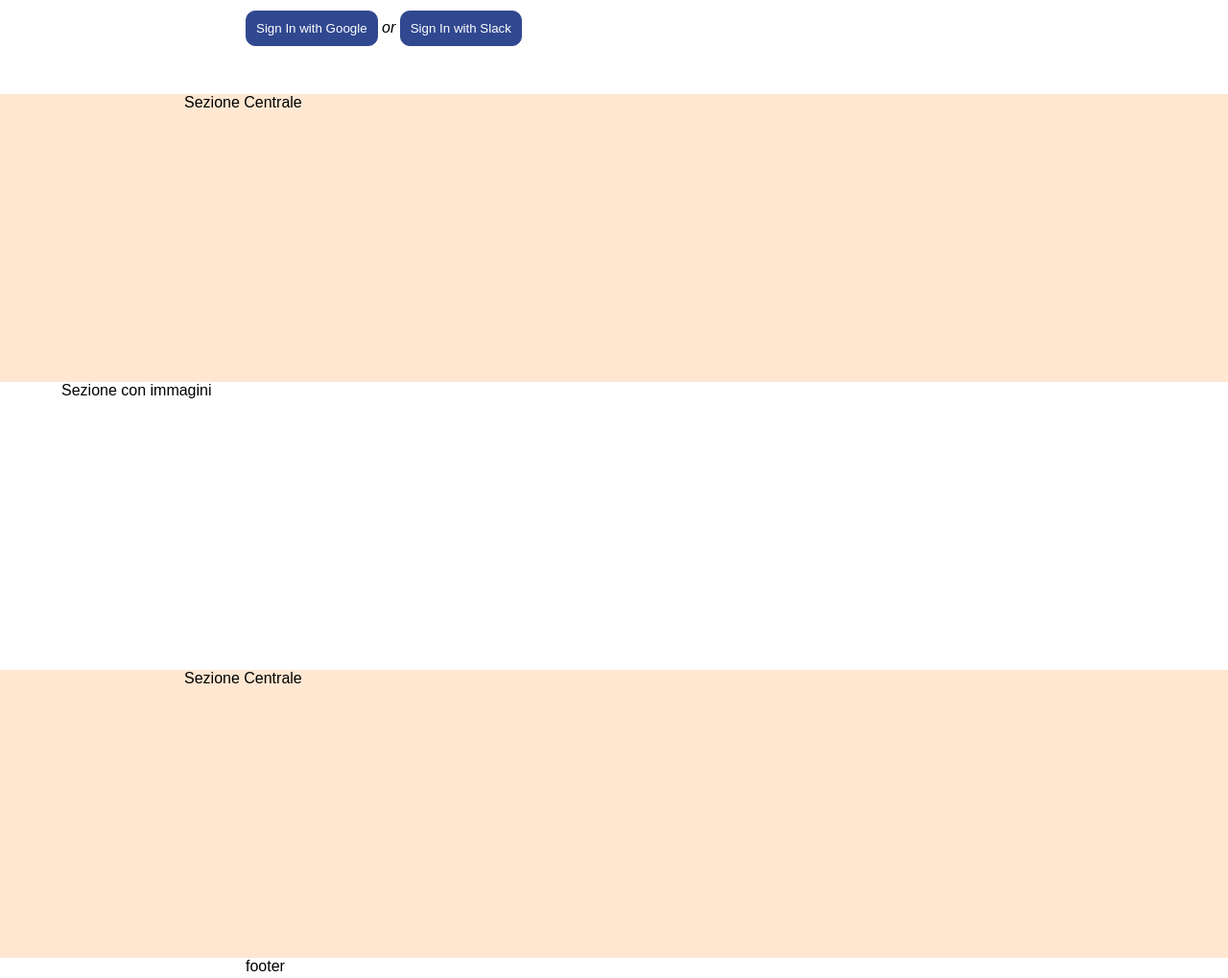
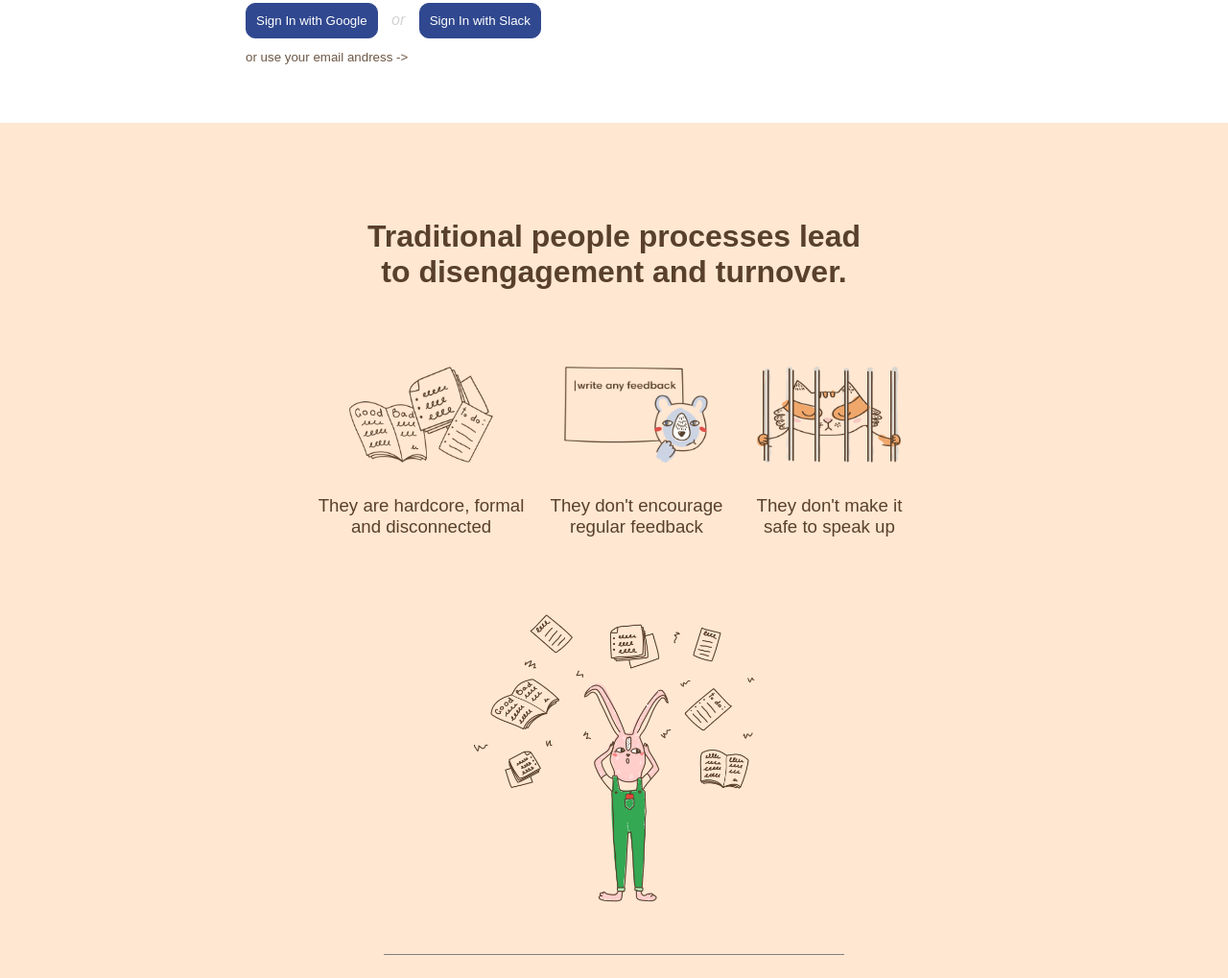
Before and after one commit to MirkoPieri/node-sass-teambit, a website: page public/index.html in a window 1280 px wide. Shown: the part 576-1595 px from the top of the page at 96% size. Drawn offline with Linux system fonts and the light colour scheme; files whose address does not match are found by name.

Commit message:
Sezione centrale e aggiunta vari commenti

```diff
--- a/public/index.html
+++ b/public/index.html
@@ -35,11 +35,13 @@
           <div class="text">
             <div class="scritte">
               <h1>Understand, recognize and develop your people</h1>
-              <p>Teambit helps teams create a high performing culture with regular feedback.</p>
+              <p class="textOne">Teambit helps teams create a high performing culture with regular feedback.</p>
 
               <button type="button" name="button">Sign In with Google</button>
               <i>or</i>
               <button type="button" name="button">Sign In with Slack</button>
+
+              <p><a href="#">or use your email andress -></a></p>
             </div>
 
             <div class="image">
@@ -50,7 +52,30 @@
         <!-- Sezione centrata -->
         <div class="central">
           <section class="sectioncentral">
-            <p>Sezione Centrale</p>
+            <section class="title">
+              <h2>Traditional people processes lead to disengagement and turnover.</h2>
+            </section>
+
+            <section class="image_serie">
+              <div class="one_section">
+                <img src="img/libri.png" alt="logo">
+                <p>They are hardcore, formal and disconnected</p>
+              </div>
+
+              <div class="one_section">
+                <img src="img/orso.png" alt="logo">
+                <p>They don't encourage regular feedback</p>
+              </div>
+
+              <div class="one_section">
+                <img src="img/gatto.png" alt="logo">
+                <p>They don't make it safe to speak up</p>
+              </div>
+            </section>
+
+            <section class="solo_img">
+              <img src="img/coniglio.png" alt="logo">
+            </section>
           </section>
         </div>
         <!-- Sezione con immagini -->
--- a/src/scss/master.scss
+++ b/src/scss/master.scss
@@ -10,11 +10,11 @@ $bg_orange: #FFE7D2;
 $bg_white: white;
 $size: 15pt;
 $height: 150px;
-//placeholder
+
+//placeholder e mixin
 %centrale {
-  width: 70%;
+  width: 50%;
   margin: 0 auto;
-  height: 300px;
 }
 
 @mixin headFooter ($height) {
@@ -44,6 +44,7 @@ $height: 150px;
   background-color: #30488F;
   padding: 10px;
   color: white;
+  cursor: pointer;
 }
 
 %image {
--- a/src/scss/posizionamentoCentrale.scss
+++ b/src/scss/posizionamentoCentrale.scss
@@ -1,9 +1,56 @@
 div.central {
   background-color: $bg_orange;
+  padding: 100px 0px;
 
   section.sectioncentral {
 
     @extend %centrale;
 
   }
+
+  section.title {
+    padding: 0 60px;
+    @include text($size: 16pt);
+    text-align: center;
+    color: #58402C;
+  } //prima sezione
+
+  section.image_serie {
+    display: flex;
+    justify-content: space-between;
+    align-items: baseline;
+    margin-top: 80px;
+    position: relative;
+
+    img {
+      width: 150px;
+      height: 100px;
+      position: relative;
+      left: 50%;
+      transform: translate(-50%);
+    }
+
+    p {
+      @include text($size: 14pt);
+      text-align: center;
+      padding-top: 30px;
+      color: #58402C;
+    }
+  } //seconda sezione
+
+  section.solo_img {
+    margin: 80px;
+    border-bottom: 1px solid gray;
+    padding-bottom: 50px;
+
+    img {
+      position: relative;
+      left: 50%;
+      transform: translateX(-50%);
+      height: 300px;
+      width: auto;
+    }
+
+  } //terza sezione
+
 } //chiusura div central
--- a/src/scss/sezione1.scss
+++ b/src/scss/sezione1.scss
@@ -5,28 +5,42 @@ section.section1 {
     @extend  %headFooterCent;
     display: flex;
 
-    div.scritte {
+    div.scritte { //parte delle scritte
       width: 50%;
 
       h1 {
-        @include text($size: 40pt);
+        @include text($size: 38pt);
         color: #58402C;
       }
 
-      p {
+      p.textOne {
         @include text($size: 20pt);
         margin: 50px 0;
         color: #58402C;
       }
 
+      i {
+        margin: 0 10px;
+        color: lightgray;
+      }
+
       button {
         @extend  %buttonSection1;
-        position: relative;
         }
+
+      p {
+        margin: 10px 0;
+
+        a {
+          @include text($size: 10pt);
+          text-decoration: none;
+          color: #6D5846;
+        }
+      }
       }
     }
 
-    div.image {
+    div.image { //parte dell'immagine
       width: 50%;
 
       img {
```
Also changed, not shown: src/html/index.html (+27 -2 lines), public/css/master.css, public/img/coniglio.png (added), public/img/gatto.png (added), public/img/libri.png (added), public/img/orso.png (added).
